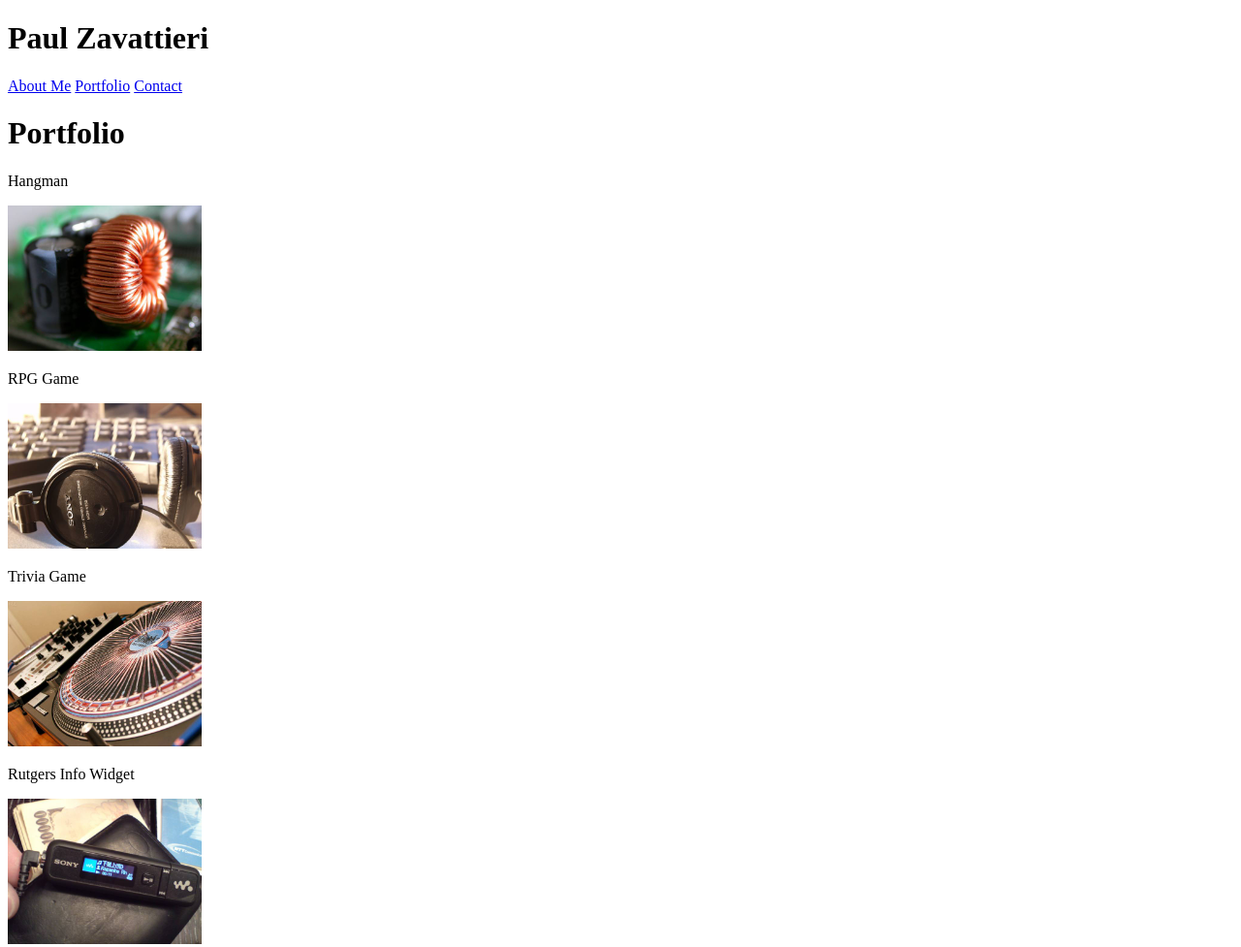
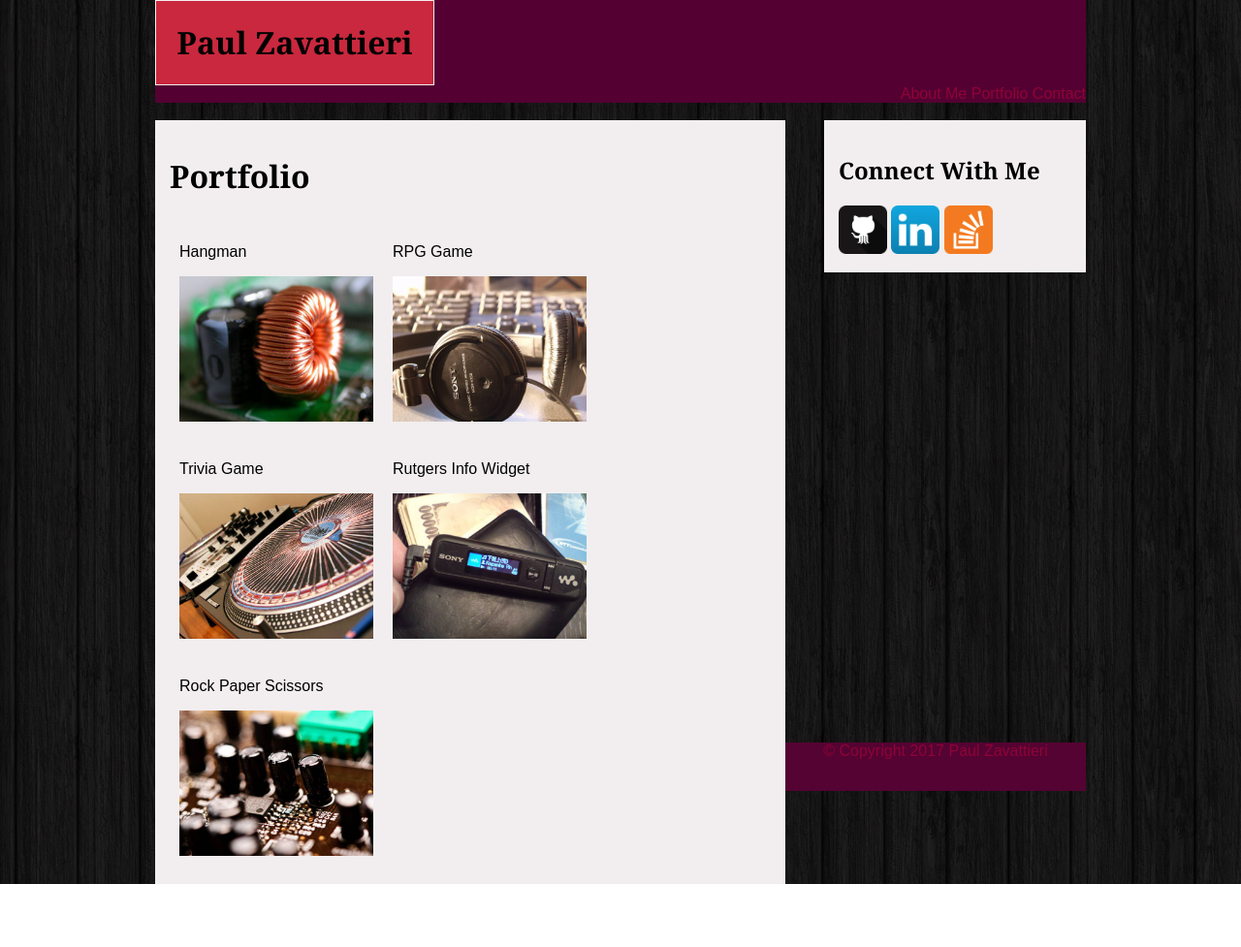
Before and after one commit to paulz92/Basic-Portfolio, a plain HTML site: page portfolio.html in a window 1280 px wide. Shown: the top 977 px of the page at 97% size. After the commit the page ends 912 px from the top, so only its background shows below. Drawn offline with Linux system fonts and the light colour scheme.

Commit message:
add css code and html changes

```diff
--- a/assets/css/style.css
+++ b/assets/css/style.css
@@ -0,0 +1,124 @@
+* {
+	box-sizing: border-box;
+}
+
+html {
+	height: 100%;
+	margin: 0 auto;
+}
+
+body {
+	width: 960px;
+	height: 100%;
+	margin: 0 auto;
+	font-family: 'Arial', 'Helvetica Neue', Helvetica, sans-serif;
+}
+
+h1, h2 {
+	font-family: 'Georgia', Times, Times New Roman, serif;
+}
+
+a {
+	text-decoration: none;
+	color: #8F0338;
+}
+
+.wrapper {
+	min-height: 100%;
+	margin-bottom: -50px;
+}
+
+.header {
+	background-color: #540032;
+	width: 100%;
+	text-align: right;
+}
+
+.name {
+	background-color: #C9283E;
+	text-align: center;
+	width: 30%;
+	border: 1px solid #F2EEEF;
+}
+
+#about-me {
+	background-color: #F2EEEF;
+	width: 650px;
+	padding-left: 15px;
+	padding-right: 15px;
+	padding-bottom: 1px;
+	float: left;
+}
+
+#portfolio {
+	background-color: #F2EEEF;
+	width: 650px;
+	padding-left: 15px;
+	padding-right: 15px;
+	padding-bottom: 15px;
+	float: left;
+}
+
+#contact {
+	background-color: #F2EEEF;
+	width: 650px;
+	padding-left: 15px;
+	padding-right: 15px;
+	padding-bottom: 15px;
+	float: left;
+}
+
+#about-head, #portfolio-head, #contact-head, #connect-head {
+	padding-top: 15px;
+}
+
+#headshot {
+	float: left;
+	margin-right: 15px;
+}
+
+#hangman {
+	float: left;
+	margin: 10px;
+}
+
+#rpg {
+	float: left;
+	margin: 10px;
+}
+
+#trivia {
+	float:left;
+	margin: 10px;
+}
+
+#rutgers {
+	float:left;
+	margin: 10px;
+}
+
+#rps {
+	float: left;
+	margin: 10px;
+}
+
+.connect {
+	background-color: #F2EEEF;
+	width: 270px;
+	padding-left: 15px;
+	padding-right: 15px;
+	padding-bottom: 15px;
+	float: right;
+}
+
+.push {
+	height: 50px;
+}
+
+footer {
+	background-color: #540332;
+	color: #8F0338;
+	text-align: center;
+	height: 50px;
+	width: 100%;
+}
--- a/portfolio.html
+++ b/portfolio.html
@@ -5,17 +5,24 @@
 	<title>Paul Zavattieri's Portfolio</title>
 	<link rel="stylesheet" type="text/css" href="assets/css/style.css">
 </head>
-<body> <!--background="assets/images/background-darkwood.png"-->
+<body background="assets/images/background-darkwood.png">
+
+<div class="wrapper">
 
 	<header class="header">
+		<div class="name">
 			<h1>Paul Zavattieri</h1>
+		</div>
 		<a href="index.html">About Me</a>
 		<a href="portfolio.html">Portfolio</a>
 		<a href="contact.html">Contact</a>
 	</header>
 
+	<br>
+
+	<div>
 		<div id="portfolio">
-		<h1>Portfolio</h1>
+			<h1 id="portfolio-head">Portfolio</h1>
 			<div id="hangman">
 				<p>Hangman</p>
 				<img src="assets/images/placeholder-1.jpg" alt="placeholder image" width="200px">
@@ -24,6 +31,7 @@
 				<p>RPG Game</p>
 				<img src="assets/images/placeholder-2.jpg" alt="placeholder image" width="200px">
 			</div>
+			<br>
 			<div id="trivia">
 				<p>Trivia Game</p>
 				<img src="assets/images/placeholder-3.jpg" alt="placeholder image" width="200px">
@@ -32,6 +40,7 @@
 				<p>Rutgers Info Widget</p>
 				<img src="assets/images/placeholder-4.jpg" alt="placeholder image" width="200px">
 			</div>
+			<br>
 			<div id="rps">
 				<p>Rock Paper Scissors</p>
 				<img src="assets/images/placeholder-5.jpg" alt="placeholder image" width="200px">
@@ -39,10 +48,14 @@
 		</div>
 
 		<div class="connect">
-		<h2>Connect With Me</h2>
+			<h2 id="connect-head">Connect With Me</h2>
 			<a href="https://github.com/paulz92" target="_blank"><img src="assets/images/icon-github.png" alt="Github icon" width="50px"></a>
 			<a href="https://www.linkedin.com/in/paul-zavattieri-a119b059/" target="_blank"><img src="assets/images/icon-linkedin.png" alt="Linkedin icon" width="50px"></a>
 			<a href="https://stackoverflow.com/users/8469436/paul-zavattieri?tab=profile" target="_blank"><img src="assets/images/icon-stackoverflow.png" alt="Stackoverflow icon" width="50px"></a>
+		</div>
+	</div>
+
+	<div class="push"></div>
 </div>
 
 	<footer class="footer">
```
Also changed, not shown: contact.html (+13 -3 lines), index.html (+15 -4 lines). Lines whose indentation alone changed are shown as unchanged.
